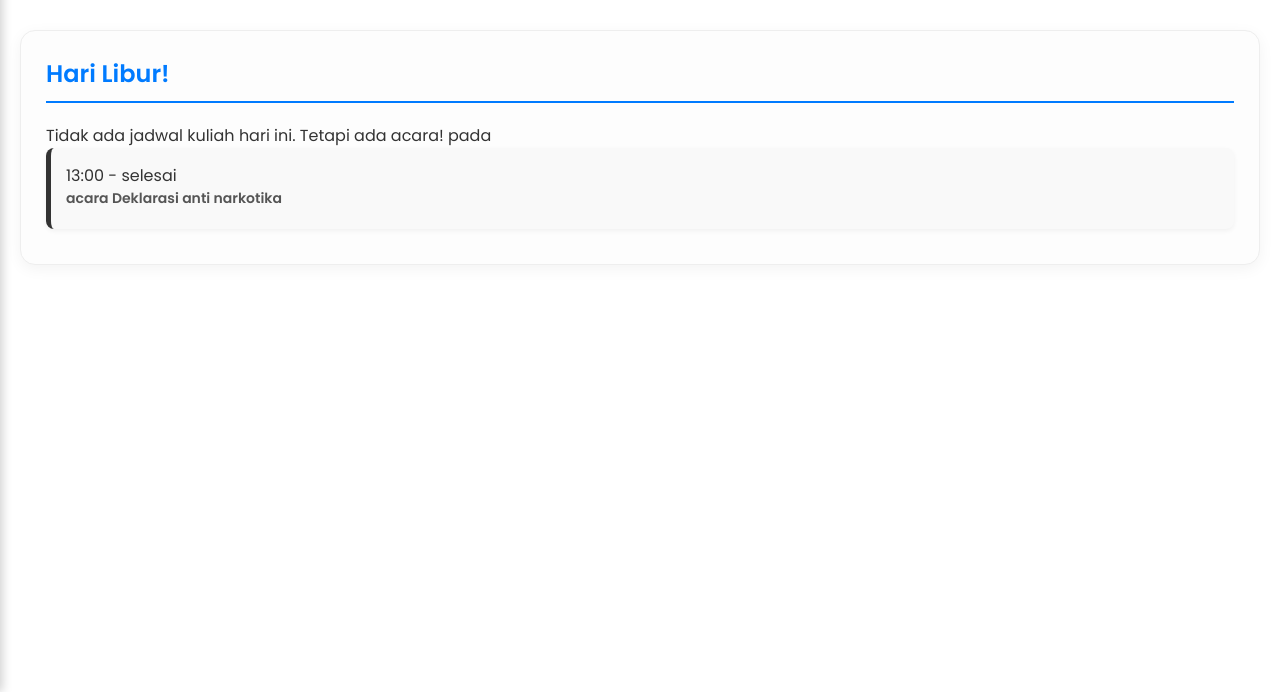
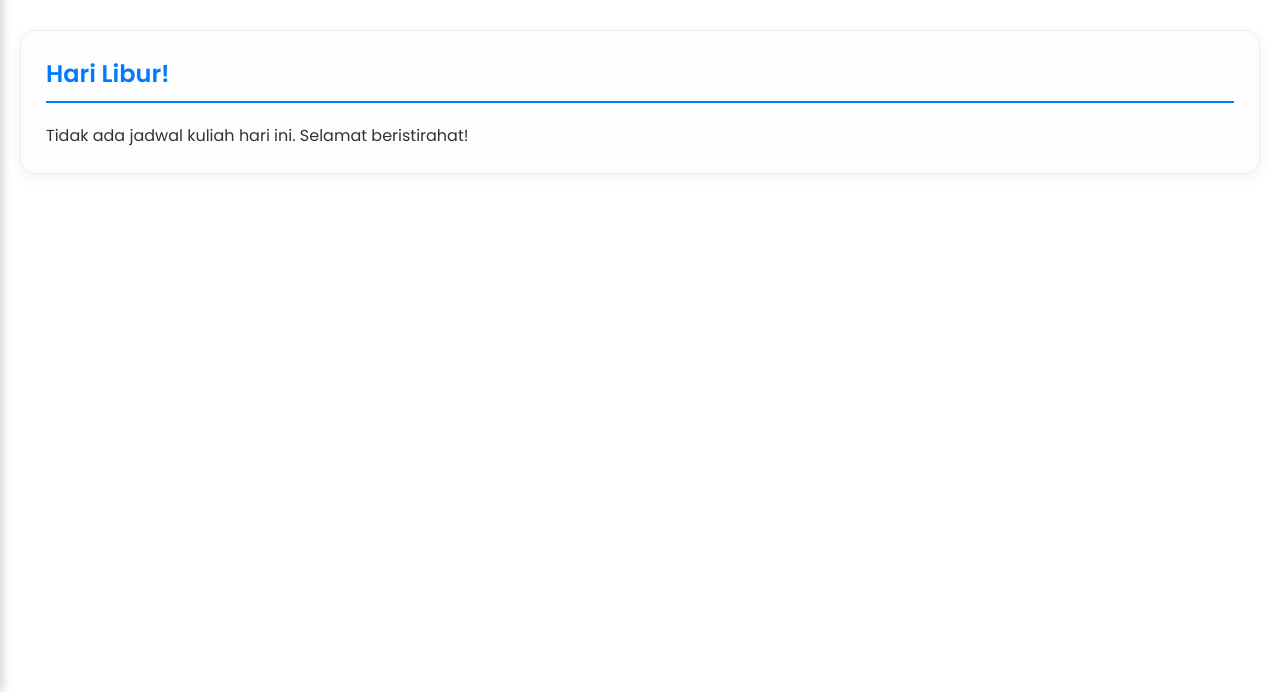
Before and after one commit to Angga-turu/Jadwal-kuliah, a plain HTML site: page index.html in a window 1280 px wide. Shown: the part 108-800 px from the top of the page. Drawn offline with Linux system fonts and the light colour scheme.

Commit message:
Update index.html

```diff
--- a/index.html
+++ b/index.html
@@ -31,10 +31,7 @@
         <main>
             <div id="libur" class="day-schedule">
                 <h2>Hari Libur!</h2>
-                <p>Tidak ada jadwal kuliah hari ini. Tetapi ada acara! pada</p>
-                <ul>
-                    <li class="color-red">13:00 - selesai<span>acara Deklarasi anti narkotika</span></li>
-                </ul>
+                <p>Tidak ada jadwal kuliah hari ini. Selamat beristirahat!</p>
             </div>
             </div>
 
```
